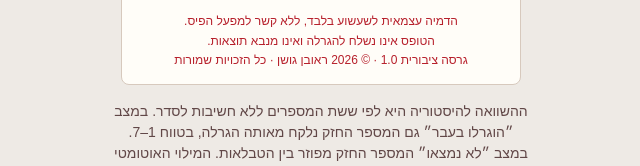
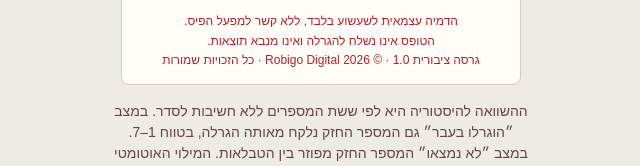
Before and after one commit to robigo/Loto, a plain HTML site: page index.html in a window 1280 px wide. Shown: the part 2698-2864 px from the top of the page, 319-959 px from the left. Drawn offline with Linux system fonts and the light colour scheme.

Commit message:
Update copyright branding to Robigo Digital

```diff
--- a/index.html
+++ b/index.html
@@ -167,7 +167,7 @@ footer {
   <footer>
     הדמיה עצמאית לשעשוע בלבד, ללא קשר למפעל הפיס.<br>
     הטופס אינו נשלח להגרלה ואינו מנבא תוצאות.<br>
-    גרסה ציבורית 1.0 · © 2026 ראובן גושן · כל הזכויות שמורות
+    גרסה ציבורית 1.0 · © 2026 Robigo Digital · כל הזכויות שמורות
   </footer>
 </main>
 <p class="mode-description frequency-note">ההשוואה להיסטוריה היא לפי ששת המספרים ללא חשיבות לסדר. במצב ״הוגרלו בעבר״ גם המספר החזק נלקח מאותה הגרלה, בטווח 1–7. במצב ״לא נמצאו״ המספר החזק מפוזר בין הטבלאות. המילוי האוטומטי מונע צירופים כפולים ומנסה לצמצם חפיפה בין הטבלאות, כולל מול הטבלה הראשונה. הפיזור אינו חיזוי ואינו מבטיח יותר פגיעות. מועד ההגרלה האחרונה במאגר מוצג בראש הדף; הנתונים מתרעננים לאחר פרסום עדכון למאגר. הופעה בעבר אינה מעידה שהיה זוכה בפרס ואינה משנה את הסיכוי בהגרלה הבאה.</p>
```
